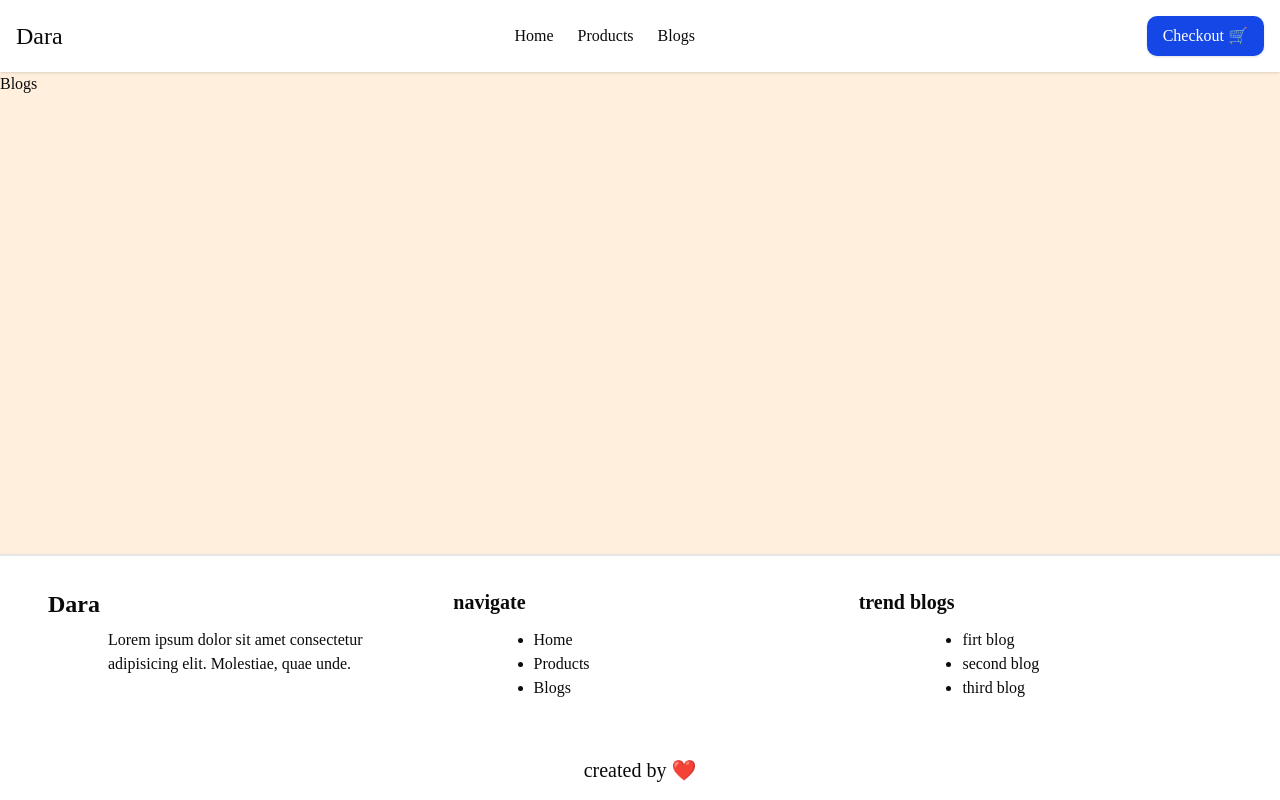
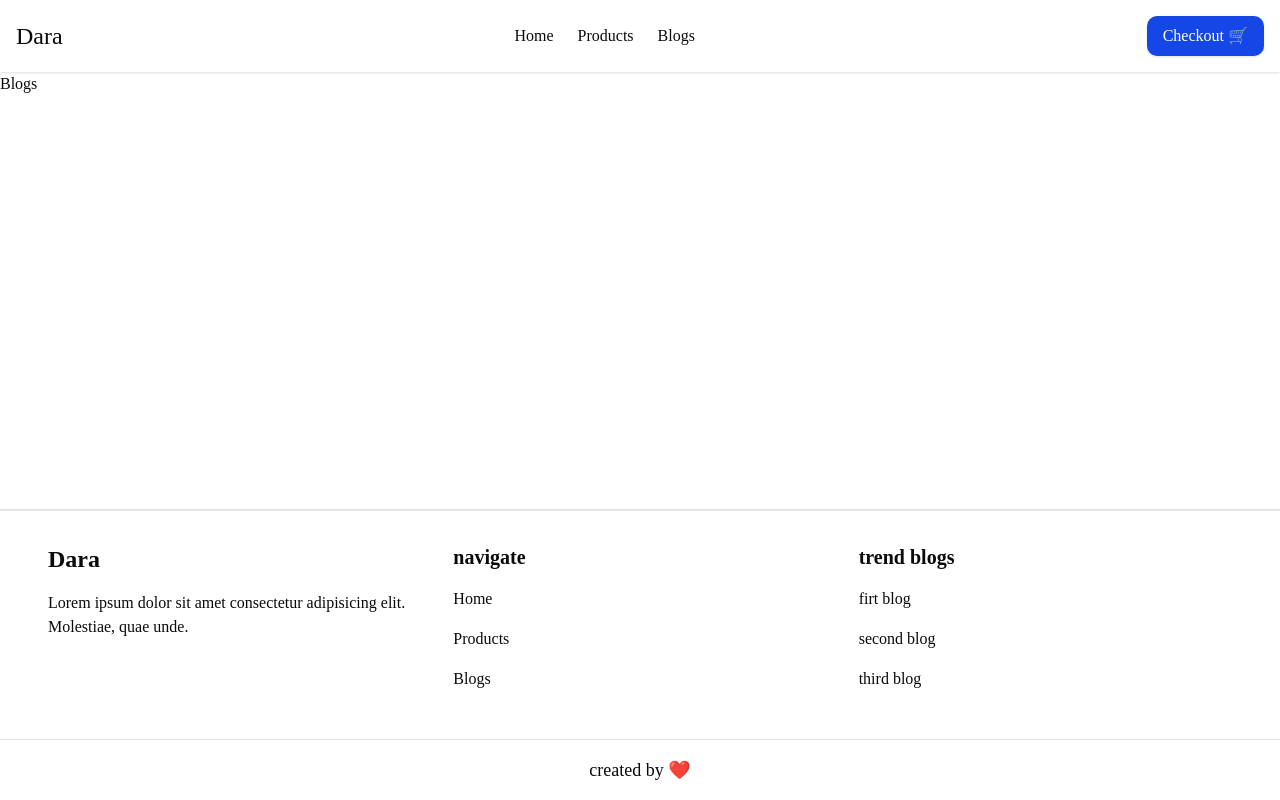
Before and after one commit to Amiraeone/Dara-store, a Next.js app: page /blogs in a window 1280 px wide. Built offline with nearby package versions, Linux system fonts and the light colour scheme.

Commit message:
style:footer

```diff
--- a/src/app/layout.jsx
+++ b/src/app/layout.jsx
@@ -15,7 +15,7 @@ export default function RootLayout({ children }) {
     >
       <body className="flex min-h-full flex-col bg-white">
         <Navbar />
-        <main className="grow container mx-auto bg-orange-200/40">
+        <main className="grow container mx-auto">
           {children}
         </main>
         <Footer />
--- a/src/components/generals/Footer.jsx
+++ b/src/components/generals/Footer.jsx
@@ -5,28 +5,29 @@ export default function Footer() {
     return (
         <footer className='z-50 bg-white shadow border-t-2 space-y-4'>
             <div className='flex px-8 py-4'>
-                <div className='w-1/3 p-4 flex'>
+                <div className='w-1/3 p-4'>
                     <h2 className='text-2xl font-bold'>Dara</h2>
-                    <p className='p-2 mt-8'>Lorem ipsum dolor sit amet consectetur adipisicing elit. Molestiae, quae unde.</p>
+                    <p className='space-y-4 mt-4'>Lorem ipsum dolor sit amet consectetur adipisicing elit. Molestiae, quae unde.</p>
                 </div>
-                <nav className='w-1/3 p-4 flex'>
+                <nav className='w-1/3 p-4'>
                     <h3 className='text-xl font-bold'>navigate</h3>
-                    <ul className='p-2 mt-8 list-disc   '>
+                    <ul className='space-y-4 mt-4'>
                         <li><Link href={'/'} className='hover:text-blue-600'>Home</Link></li>
                         <li><Link href={'/products'} className='hover:text-blue-600'>Products</Link></li>
                         <li><Link href={'/blogs'} className='hover:text-blue-600'>Blogs</Link></li>
                     </ul>
                 </nav>
-                <div className='w-1/3 p-4 flex'>
+                <div className='w-1/3 p-4'>
                     <h3 className='text-xl font-bold'>trend blogs</h3>
-                    <ul className='p-2 mt-8 list-disc'>
+                    <ul className='space-y-4 mt-4'>
                         <li>firt blog</li>
                         <li>second blog</li>
                         <li>third blog</li>
                     </ul>
                 </div>
             </div>
-            <div className='text-xl text-center mx-auto my-4'>created by ❤️</div>
+            <hr />
+            <div className='text-lg text-center mx-auto my-4'>created by ❤️</div>
         </footer>
     )
 }
```
